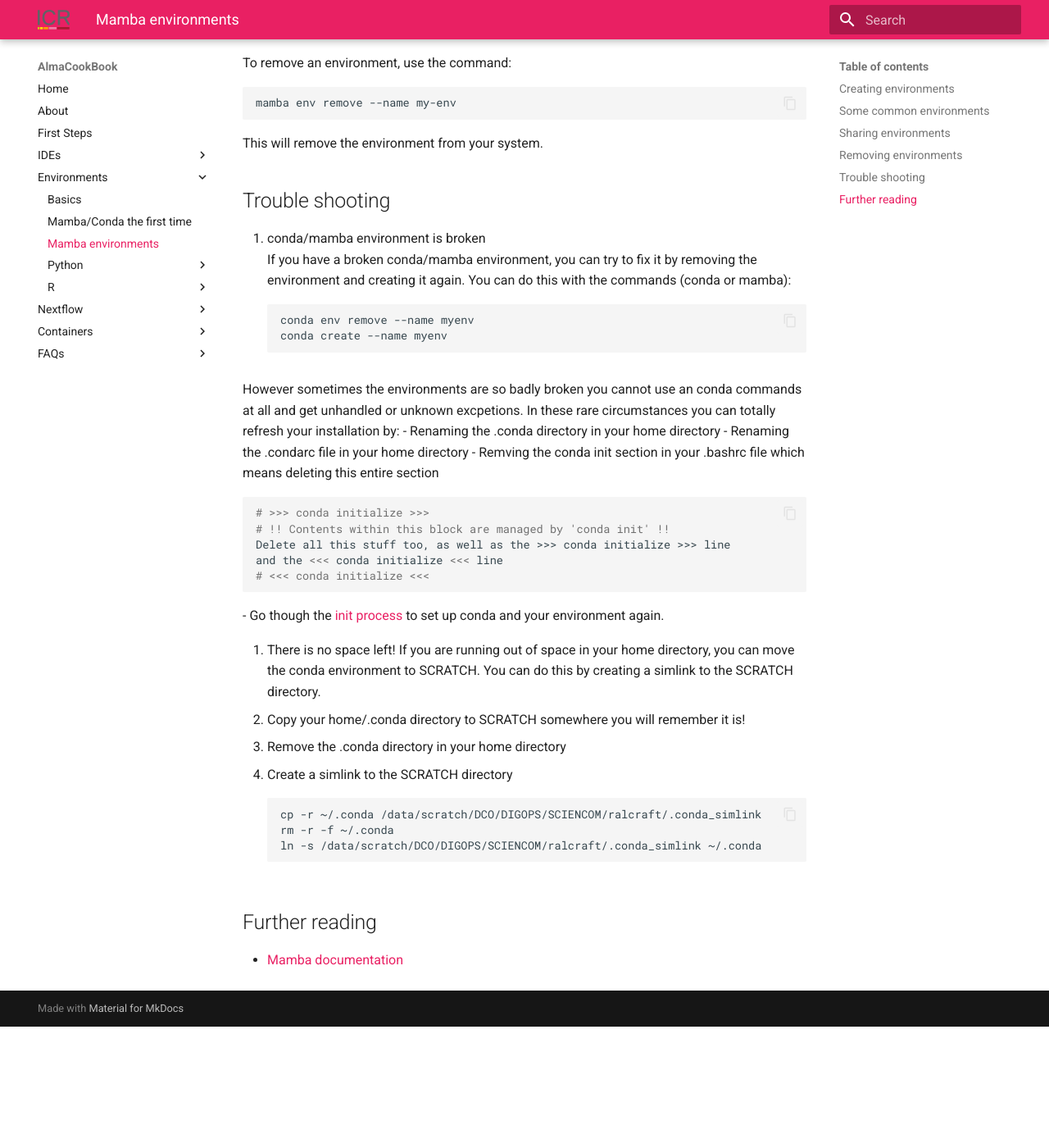
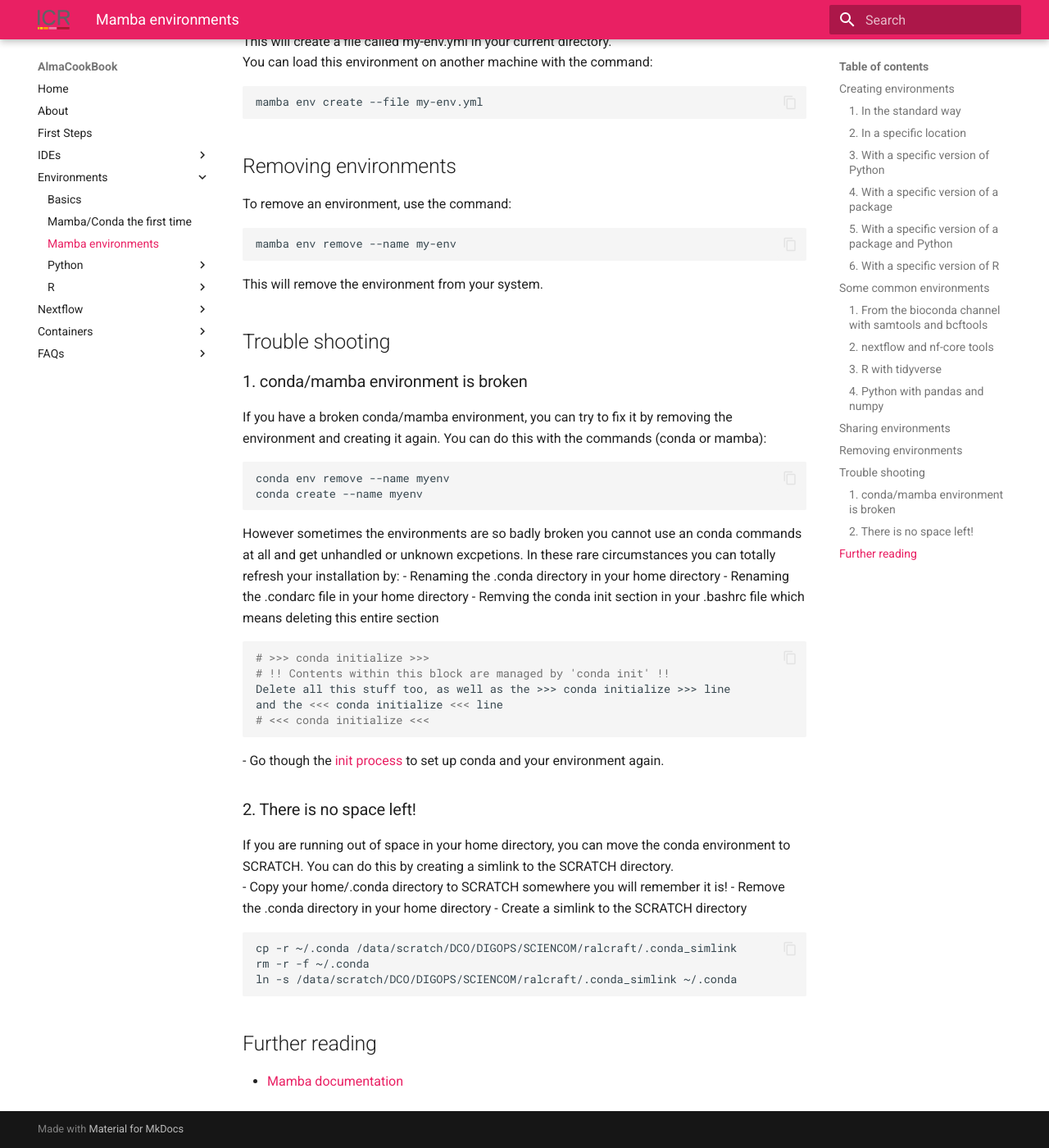
Before and after one commit to AlmaCookBook/AlmaCookBook.github.io, an MkDocs documentation site: the page built from docs/conda/mamba-venvs.md, in a window 1280 px wide and 1400 px high, scrolled down 2635 px. Shown: the whole window at 82% size. Built offline with MkDocs 1.6.1 and Material for MkDocs 9.7.7, drawn with Linux system fonts in a browser that asks for light colours; before the commit the page ends 3887 px from its top, so only the background shows below that; some of the changed text lies outside the part shown.

Commit message:
Fixed numbering

````diff
--- a/docs/conda/mamba-venvs.md
+++ b/docs/conda/mamba-venvs.md
@@ -28,7 +28,7 @@ mamba deactivate
 
 ## Creating environments
 
-1. In the standard way
+### 1. In the standard way
 ```bash
 mamba create --name myenv
 ```
@@ -45,30 +45,30 @@ To install packages into the environment, eg numpy:
 mamba install numpy
 ```
 
-2. In a specific location
+### 2. In a specific location
 
 ```bash
 mamba create --prefix /path/to/env myenv
 ```
 
-3. With a specific version of Python
+### 3. With a specific version of Python
 
 ```bash
 mamba create --name my-env python=3.8
 ```
 
-4. With a specific version of a package
+### 4. With a specific version of a package
 
 ```bash
 mamba create --name my-env package=1.0
 ```
 
-5.  With a specific version of a package and Python
+### 5.  With a specific version of a package and Python
 
 ```bash
 mamba create --name my-env python=3.8 package=1.0
 ```
-6. With a specific version of R
+### 6. With a specific version of R
 
 ```bash
 mamba create --name my-env /path/to/env r-base=4.1
@@ -76,25 +76,25 @@ mamba create --name my-env /path/to/env r-base=4.1
 
 ## Some common environments
 
-1. From the bioconda channel with samtools and bcftools
+### 1. From the bioconda channel with samtools and bcftools
 
 ```bash
 mamba create --name my-env -c bioconda samtools bcftools r-base=4.3
 ```
 
-2. nextflow and nf-core tools
+### 2. nextflow and nf-core tools
 
 ```bash
 mamba create --name my-env -c bioconda nextflow nf-core
 ```
 
-3. R with tidyverse
+### 3. R with tidyverse
 
 ```bash
 mamba create --name my-env -c conda-forge r-tidyverse
 ```
 
-4. Python with pandas and numpy
+### 4. Python with pandas and numpy
 
 ```bash
 mamba create --name my-env -c conda-forge python=3.8 pandas numpy
@@ -120,7 +120,7 @@ This will remove the environment from your system.
 
 ## Trouble shooting
 
-1.  conda/mamba environment is broken
+### 1.  conda/mamba environment is broken
 If you have a broken conda/mamba environment, you can try to fix it by removing the environment and creating it again. You can do this with the commands (conda or mamba):
 ```bash
 conda env remove --name myenv
@@ -141,7 +141,7 @@ and the <<< conda initialize <<< line
 ```
  - Go though the [init process](../first_steps.md) to set up conda and your environment again.
 
-2. There is no space left!
+### 2. There is no space left!
 If you are running out of space in your home directory, you can move the conda environment to SCRATCH.
 You can do this by creating a simlink to the SCRATCH directory.
  - Copy your home/.conda directory to SCRATCH somewhere you will remember it is!
````
